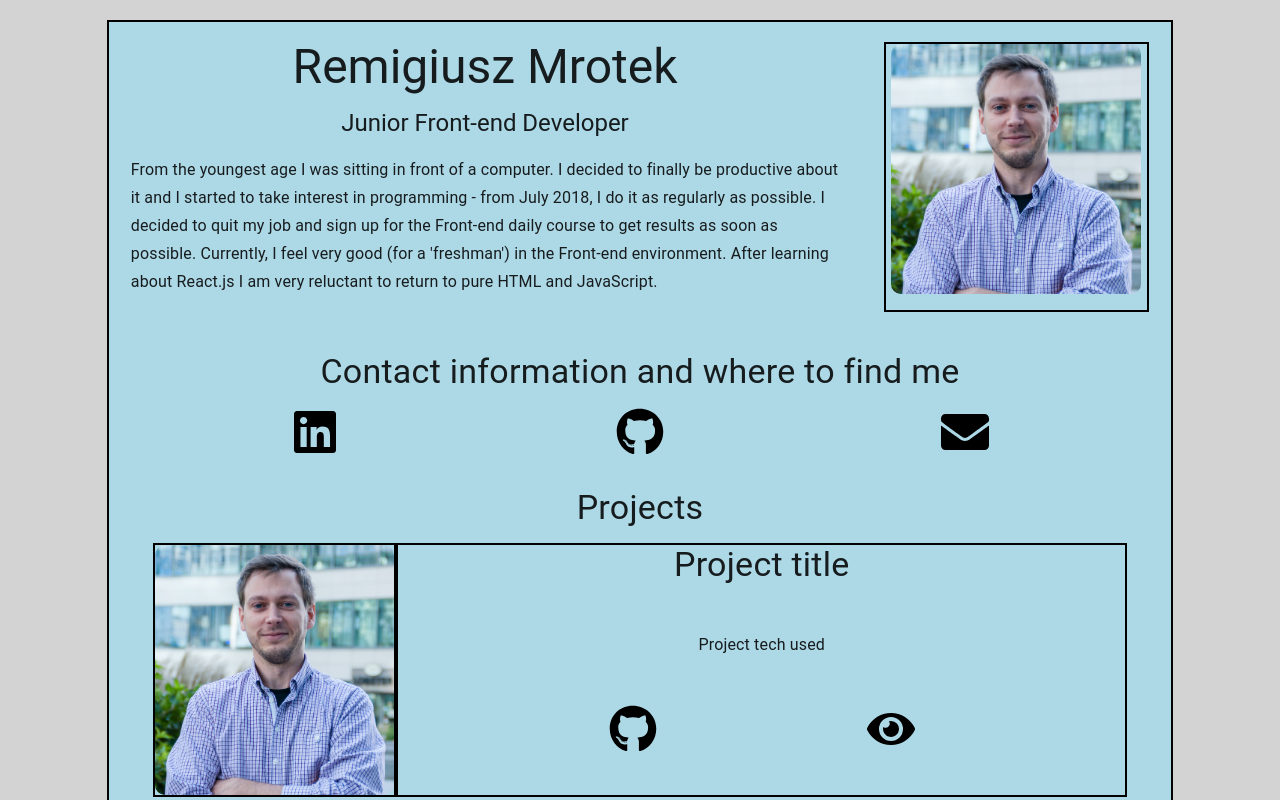
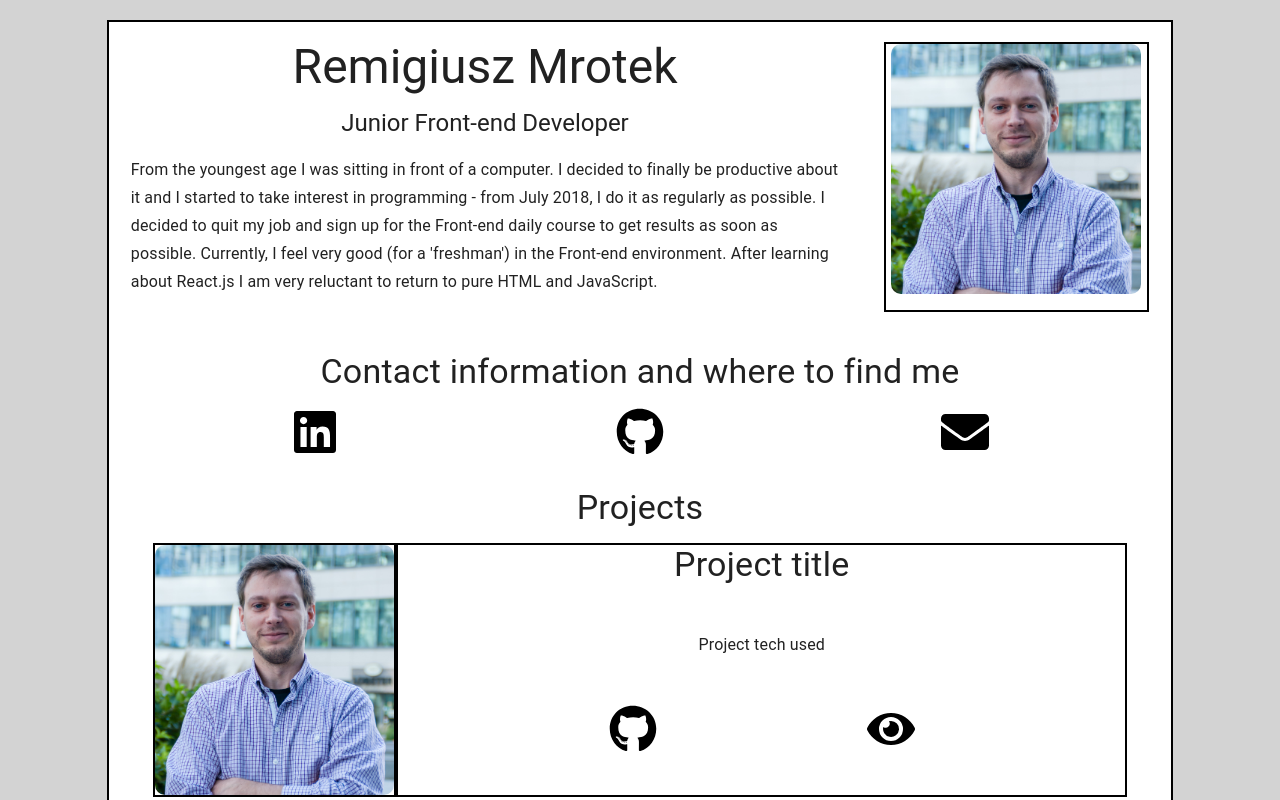
Before and after one commit to rmrotek/new-portfolio, a React (Create React App) app: page / in a window 1280 px wide. Shown: the top 800 px of the page. Built offline with nearby package versions, Linux system fonts and the light colour scheme.

Commit message:
fix to links

```diff
--- a/src/components/HomeView/HomeView.js
+++ b/src/components/HomeView/HomeView.js
@@ -25,8 +25,8 @@ class HomeView extends Component {
       id: 1,
       title: 'Lazyness Radar',
       description: 'SPA, React, Firebase - database and auth',
-      homepage: 'https://rmrotek.github.io/lazyness-radar/#/',
-      github: 'https://github.com/rmrotek/lazyness-radar/settings',
+      homepage: 'https://rmrotek.github.io/lazyness-radar/',
+      github: 'https://github.com/rmrotek/lazyness-radar/',
     }],
 
   }
@@ -40,7 +40,7 @@ class HomeView extends Component {
             <br />
           </Grid>
 
-          <Grid container item xl={10} lg={10} md={10} sm={12} xs={12} justify='space-around' style={{ border: '2px solid black', backgroundColor: 'lightblue' }}>
+          <Grid container item xl={10} lg={10} md={10} sm={12} xs={12} justify='space-around' style={{ border: '2px solid black', backgroundColor: 'white' }}>
 
             <Grid item xl={12} lg={12} md={12} sm={12} xs={12}>
               <br />
```
